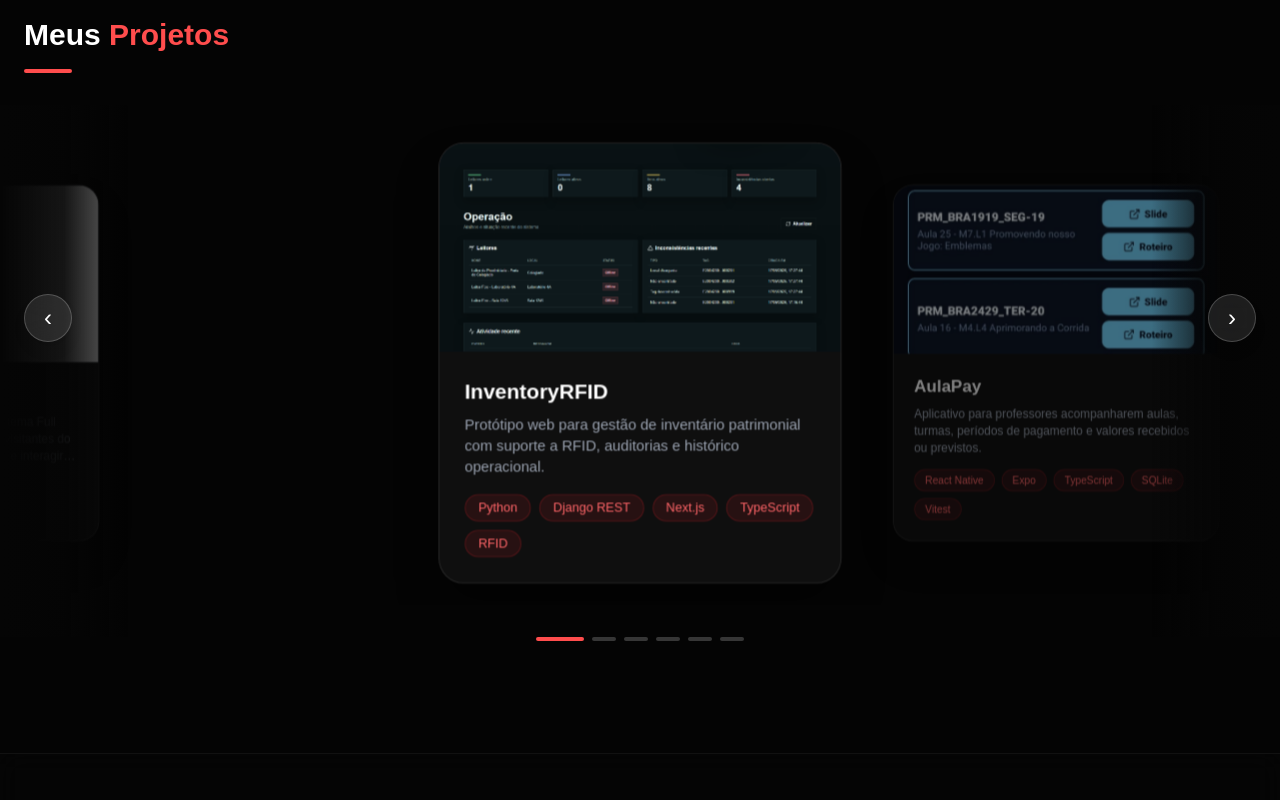
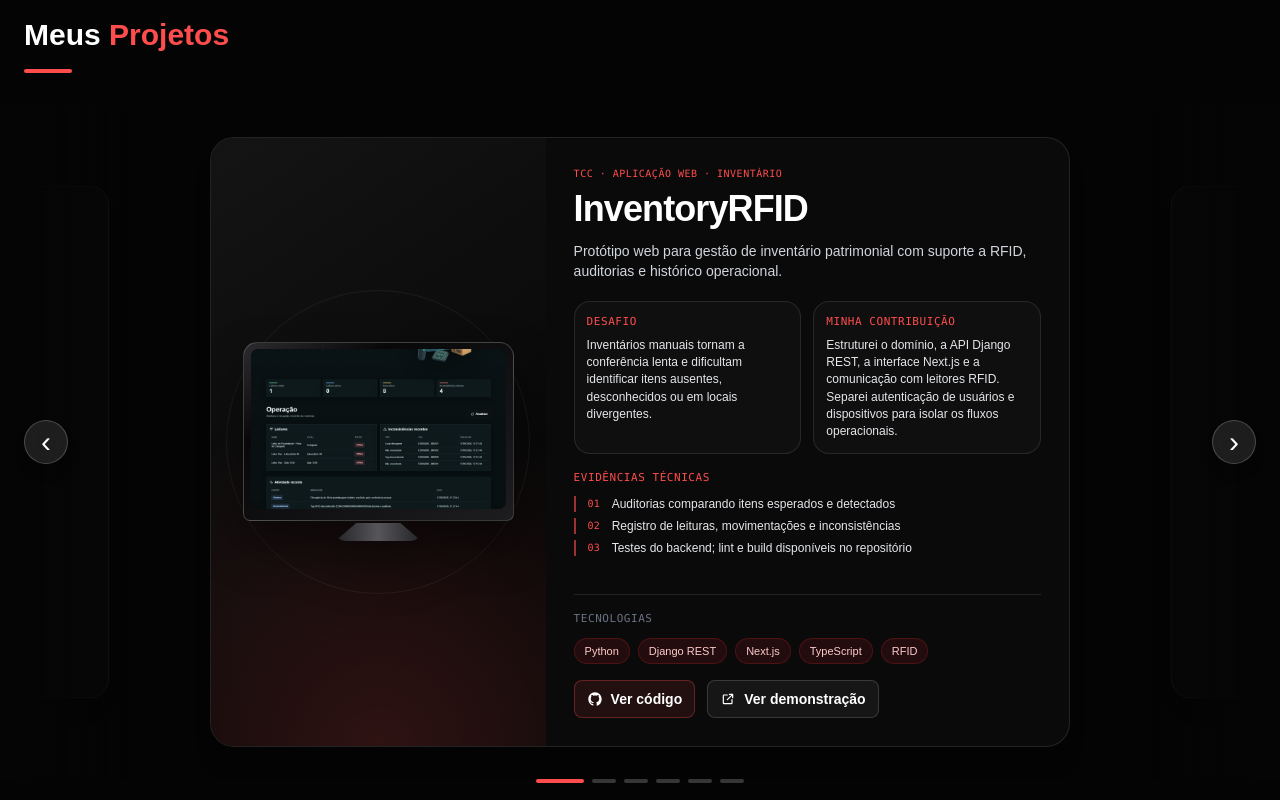
Before and after one commit to EzekLobo/ezequiel-lobo-portfolio, a Next.js app: page / in a window 1280 px wide. Shown: the part 880-1680 px from the top of the page. Built offline with nearby package versions, Linux system fonts and the light colour scheme.

Commit message:
feat: atualiza carrossel com projetos legados

```diff
--- a/app/globals.css
+++ b/app/globals.css
@@ -154,62 +154,122 @@ a { text-decoration: none; }
 }
 
 .carousel-slide-inner {
-  opacity: 0.5;
-  transform: scale(0.85);
+  opacity: 0.62;
+  transform: scale(0.84);
   transform-origin: center;
-  transition: opacity 500ms ease, transform 500ms cubic-bezier(.22,.75,.22,1);
+  transition: opacity 420ms ease, transform 420ms cubic-bezier(.22,.75,.22,1);
 }
 
 .carousel-slide-inner.is-active {
   opacity: 1;
-  transform: scale(1.05);
+  transform: scale(1);
+}
+
+.carousel-slide-inner:not(.is-active) [data-project-content] {
+  opacity: 0;
+  transition: opacity 180ms ease;
+}
+
+.carousel-slide-inner.is-active [data-project-content] {
+  opacity: 1;
+  transition: opacity 240ms ease 100ms;
 }
 
 .project-carousel-viewport { touch-action: pan-y; }
 
-.legacy-project-card {
-  width: 75vw;
-  height: 420px;
-  perspective: 1000px;
-  cursor: pointer;
+.project-visual {
+  position: relative;
+  isolation: isolate;
+  display: grid;
+  min-height: 13rem;
+  place-items: center;
+  overflow: hidden;
+  padding: 1.5rem;
+  background:
+    radial-gradient(circle at 50% 100%, rgb(255 77 77 / 0.16), transparent 55%),
+    linear-gradient(145deg, #141414, #070707 72%);
 }
 
-.legacy-project-card__inner {
-  position: relative;
-  width: 100%;
-  height: 100%;
-  transition: transform 700ms ease;
-  transform-style: preserve-3d;
+.project-visual::before {
+  position: absolute;
+  z-index: -1;
+  width: 13rem;
+  aspect-ratio: 1;
+  border: 1px solid rgb(255 255 255 / 0.06);
+  border-radius: 999px;
+  content: "";
 }
 
-.legacy-project-card__inner.is-flipped {
-  transform: rotateY(180deg);
+.project-device {
+  position: relative;
+  z-index: 1;
+  width: min(100%, 30rem);
+  filter: drop-shadow(0 1.5rem 1.5rem rgb(0 0 0 / 0.46));
 }
 
-.legacy-project-card__face {
-  position: absolute;
-  inset: 0;
-  display: flex;
-  flex-direction: column;
+.project-device__screen {
+  position: relative;
   overflow: hidden;
-  border: 1px solid rgb(255 255 255 / 0.1);
-  border-radius: 1.5rem;
-  background: #0f0f0f;
-  box-shadow: 0 1.5rem 2.5rem rgb(0 0 0 / 0.4);
-  backface-visibility: hidden;
+  background: #020202;
 }
 
-.legacy-project-card__face--back {
-  justify-content: space-between;
-  padding: 2rem;
-  border-color: rgb(239 68 68 / 0.3);
-  background: #1a1a1a;
-  text-align: center;
-  transform: rotateY(180deg);
+.project-device--desktop {
+  margin-bottom: 1.35rem;
+  padding: .42rem .42rem .7rem;
+  border: 1px solid rgb(255 255 255 / 0.18);
+  border-radius: .9rem .9rem .45rem .45rem;
+  background: linear-gradient(145deg, #2c2c2f, #080809 28%, #1d1d20);
 }
 
+.project-device--desktop .project-device__screen {
+  aspect-ratio: 16 / 10;
+  border-radius: .48rem;
+}
+
+.project-device__stand {
+  position: absolute;
+  bottom: -1.32rem;
+  left: 50%;
+  width: 32%;
+  height: 1.15rem;
+  border-radius: 0 0 .65rem .65rem;
+  background: linear-gradient(90deg, #242428, #55555a 50%, #242428);
+  clip-path: polygon(25% 0, 75% 0, 100% 100%, 0 100%);
+  translate: -50% 0;
+}
+
+.project-device--mobile {
+  width: min(58%, 13rem);
+  padding: .42rem;
+  border: 4px solid #151518;
+  border-radius: 2rem;
+  background: linear-gradient(145deg, #38383d, #101012 26%, #29292e);
+}
+
+.project-device--mobile .project-device__screen {
+  aspect-ratio: 9 / 19.5;
+  border-radius: 1.55rem;
+}
+
+.project-device__notch {
+  position: absolute;
+  top: .42rem;
+  left: 50%;
+  width: 36%;
+  height: .78rem;
+  border-radius: 0 0 .7rem .7rem;
+  background: #101012;
+  translate: -50% 0;
+}
+
+.project-device--preview { transform: scale(.92); }
+.project-device--preview.project-device--desktop { max-width: 17.5rem; }
+.project-device--preview.project-device--mobile { width: min(52%, 9.5rem); }
+
 @media (min-width: 768px) {
-  .legacy-project-card { width: 24rem; }
+  .project-visual { min-height: 0; height: 100%; padding: 2rem; }
+  .project-visual::before { width: 19rem; }
+  .project-device--mobile { width: min(62%, 14rem); }
 }
 
 .project-card-link:focus-visible,
--- a/components/ProjectCarousel.tsx
+++ b/components/ProjectCarousel.tsx
@@ -9,45 +9,34 @@ import { ExternalLinkIcon, GitHubIcon } from "./Icons";
 const WHEEL_DEBOUNCE = 240;
 
 export default function ProjectCarousel({ projects }: { projects: Project[] }) {
-  const [emblaRef, emblaApi] = useEmblaCarousel({
-    align: "center",
-    duration: 32,
-    loop: true,
-    skipSnaps: false,
-  });
+  const [emblaRef, emblaApi] = useEmblaCarousel({ align: "center", duration: 32, loop: true, skipSnaps: false });
   const [activeIndex, setActiveIndex] = useState(0);
+  const [selectedSnap, setSelectedSnap] = useState(0);
   const viewportRef = useRef<HTMLDivElement>(null);
   const wheelLockRef = useRef(0);
+  const loopedProjects = [...projects, ...projects, ...projects];
 
-  const setViewport = useCallback(
-    (node: HTMLDivElement | null) => {
-      viewportRef.current = node;
-      emblaRef(node);
-    },
-    [emblaRef],
-  );
-
+  const setViewport = useCallback((node: HTMLDivElement | null) => {
+    viewportRef.current = node;
+    emblaRef(node);
+  }, [emblaRef]);
   const previous = useCallback(() => emblaApi?.scrollPrev(), [emblaApi]);
   const next = useCallback(() => emblaApi?.scrollNext(), [emblaApi]);
   const scrollTo = useCallback((index: number) => emblaApi?.scrollTo(index), [emblaApi]);
 
   useEffect(() => {
-    if (!emblaApi || projects.length === 0) return;
-
+    if (!emblaApi) return;
     const update = () => {
       const snap = emblaApi.selectedScrollSnap();
+      setSelectedSnap(snap);
       setActiveIndex(snap % projects.length);
     };
 
-    emblaApi.scrollTo(0, true);
+    emblaApi.scrollTo(projects.length, true);
     update();
     emblaApi.on("select", update);
     emblaApi.on("reInit", update);
-
-    return () => {
-      emblaApi.off("select", update);
-      emblaApi.off("reInit", update);
-    };
+    return () => { emblaApi.off("select", update); emblaApi.off("reInit", update); };
   }, [emblaApi, projects.length]);
 
   useEffect(() => {
@@ -76,181 +65,91 @@ export default function ProjectCarousel({ projects }: { projects: Project[] }) {
 
   const onKeyDown = (event: React.KeyboardEvent<HTMLDivElement>) => {
     if (event.target !== event.currentTarget) return;
-    if (event.key === "ArrowLeft") {
-      event.preventDefault();
-      previous();
-    }
-    if (event.key === "ArrowRight") {
-      event.preventDefault();
-      next();
-    }
+    if (event.key === "ArrowLeft") { event.preventDefault(); previous(); }
+    if (event.key === "ArrowRight") { event.preventDefault(); next(); }
   };
 
   if (!projects.length) return null;
 
   return (
     <div className="relative w-full select-none" role="region" aria-label="Carrossel de projetos" aria-roledescription="carrossel">
-      <div className="relative pt-4 pb-8">
-        <div className="pointer-events-none absolute top-0 left-0 z-10 h-full w-32 bg-gradient-to-r from-brand-dark via-brand-dark/85 to-transparent" />
-        <div className="pointer-events-none absolute top-0 right-0 z-10 h-full w-32 bg-gradient-to-l from-brand-dark via-brand-dark/85 to-transparent" />
-
-        <button
-          type="button"
-          className="carousel-control absolute top-[40%] left-4 z-20 grid h-10 w-10 -translate-y-1/2 place-items-center rounded-full border border-white/20 bg-white/10 text-2xl text-white shadow-lg backdrop-blur-md transition-all hover:scale-110 hover:bg-brand-red md:left-6 md:h-12 md:w-12"
-          aria-label="Projeto anterior"
-          onClick={previous}
-        >
-          ‹
-        </button>
-
+      <div className="relative">
+        <div className="pointer-events-none absolute top-0 left-0 z-10 h-full w-32 bg-gradient-to-r from-brand-dark via-brand-dark/80 to-transparent" />
+        <div className="pointer-events-none absolute top-0 right-0 z-10 h-full w-32 bg-gradient-to-l from-brand-dark via-brand-dark/80 to-transparent" />
+        <button type="button" className="carousel-control absolute top-1/2 left-4 z-20 grid h-11 w-11 -translate-y-1/2 place-items-center rounded-full border border-white/20 bg-white/10 text-3xl text-white shadow-lg backdrop-blur-md transition-all hover:scale-110 hover:bg-brand-red md:left-6" aria-label="Projeto anterior" onClick={previous}>‹</button>
         <div ref={setViewport} tabIndex={0} onKeyDown={onKeyDown} className="project-carousel-viewport cursor-grab overflow-hidden py-8 active:cursor-grabbing">
-          <div className="flex items-center gap-8 px-[15vw] md:px-[25vw]">
-            {projects.map((project, index) => {
-              const active = index === activeIndex;
-
-              return (
-                <div key={`${project.repository ?? project.title}-${index}`} className="w-[75vw] shrink-0 md:w-96" aria-hidden={!active}>
-                  <div className={`carousel-slide-inner ${active ? "is-active" : ""}`}>
-                    <ProjectCard project={project} active={active} />
-                  </div>
-                </div>
-              );
-            })}
+          <div className="flex gap-8 px-[8vw] md:px-[calc(50%_-_430px)]">
+            {loopedProjects.map((project, index) => (
+              <div key={`${project.title}-${index}`} className="w-[84vw] shrink-0 md:w-[860px]" aria-hidden={index !== selectedSnap}>
+                <div className={`carousel-slide-inner ${index === selectedSnap ? "is-active" : ""}`}><ProjectCard project={project} active={index === selectedSnap} /></div>
+              </div>
+            ))}
           </div>
         </div>
-
-        <button
-          type="button"
-          className="carousel-control absolute top-[40%] right-4 z-20 grid h-10 w-10 -translate-y-1/2 place-items-center rounded-full border border-white/20 bg-white/10 text-2xl text-white shadow-lg backdrop-blur-md transition-all hover:scale-110 hover:bg-brand-red md:right-6 md:h-12 md:w-12"
-          aria-label="Próximo projeto"
-          onClick={next}
-        >
-          ›
-        </button>
+        <button type="button" className="carousel-control absolute top-1/2 right-4 z-20 grid h-11 w-11 -translate-y-1/2 place-items-center rounded-full border border-white/20 bg-white/10 text-3xl text-white shadow-lg backdrop-blur-md transition-all hover:scale-110 hover:bg-brand-red md:right-6" aria-label="Próximo projeto" onClick={next}>›</button>
       </div>
-
       <div className="flex justify-center gap-2 pb-4" role="tablist" aria-label="Selecionar projeto">
-        {projects.map((project, index) => (
-          <button
-            key={project.repository ?? project.title}
-            type="button"
-            role="tab"
-            aria-selected={index === activeIndex}
-            aria-label={`Ver projeto ${index + 1}: ${project.title}`}
-            className={`carousel-dot h-1 rounded-full transition-all ${index === activeIndex ? "w-12 bg-brand-red" : "w-6 bg-white/20 hover:bg-white/40"}`}
-            onClick={() => scrollTo(index)}
-          />
-        ))}
+        {projects.map((project, index) => <button key={project.title} type="button" role="tab" aria-selected={index === activeIndex} aria-label={`Ver projeto ${index + 1}: ${project.title}`} className={`carousel-dot h-1 rounded-full transition-all ${index === activeIndex ? "w-12 bg-brand-red" : "w-6 bg-white/20 hover:bg-white/40"}`} onClick={() => scrollTo(index + projects.length)} />)}
       </div>
     </div>
   );
 }
 
 function ProjectCard({ project, active }: { project: Project; active: boolean }) {
-  const [isFlipped, setIsFlipped] = useState(false);
-  const pointerStart = useRef({ x: 0, y: 0 });
-  const pointerMoved = useRef(false);
-  const flipped = active && isFlipped;
-
-  const toggleFlip = () => {
-    if (active && !pointerMoved.current) setIsFlipped((current) => !current);
-  };
+  const evidence = project.evidence ?? [];
+  const problem = project.problem ?? project.summary;
+  const contribution = project.contribution ?? "Projeto documentado no repositório, com foco na aplicação prática das tecnologias apresentadas.";
 
   return (
-    <article
-      className="legacy-project-card"
-      tabIndex={active ? 0 : -1}
-      aria-label={`${project.title}. ${flipped ? "Verso" : "Frente"} do card`}
-      onMouseEnter={() => active && setIsFlipped(true)}
-      onMouseLeave={() => setIsFlipped(false)}
-      onPointerDown={(event) => {
-        pointerStart.current = { x: event.clientX, y: event.clientY };
-        pointerMoved.current = false;
-      }}
-      onPointerMove={(event) => {
-        const distance = Math.hypot(event.clientX - pointerStart.current.x, event.clientY - pointerStart.current.y);
-        if (distance > 6) pointerMoved.current = true;
-      }}
-      onClick={toggleFlip}
-      onKeyDown={(event) => {
-        if (event.key === "Enter" || event.key === " ") {
-          event.preventDefault();
-          toggleFlip();
-        }
-      }}
-    >
-      <div className={`legacy-project-card__inner ${flipped ? "is-flipped" : ""}`}>
-        <div aria-hidden={flipped} className="legacy-project-card__face legacy-project-card__face--front">
-          <div className="relative h-52 bg-gray-900">
-            {project.image ? (
-              <Image
-                src={project.image}
-                alt={project.imageAlt ?? project.title}
-                fill
-                sizes="(max-width: 768px) 75vw, 384px"
-                className="object-cover"
-                draggable={false}
-              />
-            ) : (
-              <div className="grid h-full place-items-center bg-gradient-to-br from-brand-card to-black px-6 text-center font-mono text-xs tracking-[0.18em] text-gray-500 uppercase">
-                {project.title}
-              </div>
-            )}
-          </div>
+    <article data-project-card className="relative overflow-hidden rounded-3xl border border-white/10 bg-brand-card shadow-xl md:grid md:h-[610px] md:grid-cols-[minmax(290px,.78fr)_minmax(0,1.22fr)]">
+      {!active && <ProjectPreview project={project} />}
+      <ProjectVisual project={project} />
+      <div data-project-content className="flex flex-col p-6 md:p-7">
+        <header>
+          <p className="font-mono text-[10px] tracking-wider text-brand-red uppercase">{project.eyebrow}</p>
+          <h3 className="mt-2 text-3xl font-bold tracking-tight text-white md:text-4xl">{project.title}</h3>
+          <p className="mt-3 text-sm leading-5 text-gray-300">{project.summary}</p>
+        </header>
 
-          <div className="p-6">
-            <h3 className="text-xl font-bold text-white">{project.title}</h3>
-            <p className="mt-2 line-clamp-3 text-sm text-gray-400">{project.summary}</p>
+        <dl className="mt-5 grid gap-3 md:grid-cols-2">
+          <div className="rounded-2xl border border-white/10 bg-white/[0.025] p-3"><dt className="font-mono text-[11px] tracking-wider text-brand-red uppercase">Desafio</dt><dd className="mt-1.5 text-[12px] leading-[1.45] text-gray-200">{problem}</dd></div>
+          <div className="rounded-2xl border border-white/10 bg-white/[0.025] p-3"><dt className="font-mono text-[11px] tracking-wider text-brand-red uppercase">Minha contribuição</dt><dd className="mt-1.5 text-[12px] leading-[1.45] text-gray-200">{contribution}</dd></div>
+        </dl>
 
-            <div className="mt-4 flex flex-wrap gap-2">
-              {project.technologies.map((technology) => (
-                <span key={technology} className="rounded-full border border-red-500/20 bg-red-500/10 px-3 py-1 text-[10px] text-red-400 md:text-xs">
-                  {technology}
-                </span>
-              ))}
-            </div>
-          </div>
-        </div>
+        <section className="mt-4" aria-label={`Evidências de ${project.title}`}>
+          <p className="font-mono text-[11px] tracking-wider text-brand-red uppercase">Evidências técnicas</p>
+          <ul className="mt-2.5 grid gap-1.5">{(evidence.length ? evidence : ["Tecnologias e escopo descritos no repositório do projeto"]).map((item, index) => <li key={item} className="flex items-start gap-3 border-l-2 border-brand-red/60 pl-3 text-[12px] leading-4 text-gray-200"><span aria-hidden="true" className="font-mono text-[10px] text-brand-red">0{index + 1}</span><span>{item}</span></li>)}</ul>
+        </section>
 
-        <div aria-hidden={!flipped} className="legacy-project-card__face legacy-project-card__face--back">
-          <div>
-            <p className="mb-4 font-mono text-xs tracking-[0.16em] text-red-500 uppercase">Sobre o projeto</p>
-            <h3 className="text-xl font-bold text-white">{project.title}</h3>
-            <p className="mt-4 text-sm leading-relaxed text-gray-200">{project.summary}</p>
-          </div>
-
-          <div className="flex w-full flex-col gap-3">
-            {project.repository && (
-              <a
-                href={project.repository}
-                target="_blank"
-                rel="noopener noreferrer"
-                className="project-card-link inline-flex w-full items-center justify-center gap-2 rounded-xl bg-red-600 py-3 text-sm font-bold text-white transition-colors hover:bg-red-700"
-                tabIndex={active ? undefined : -1}
-                onClick={(event) => event.stopPropagation()}
-                onPointerDown={(event) => event.stopPropagation()}
-              >
-                <GitHubIcon className="h-4 w-4" />
-                Acessar repositório
-              </a>
-            )}
-            {project.demo && (
-              <a
-                href={project.demo}
-                target="_blank"
-                rel="noopener noreferrer"
-                className="project-card-link inline-flex w-full items-center justify-center gap-2 rounded-xl border border-white/15 bg-white/5 py-3 text-sm font-bold text-white transition-colors hover:bg-white/10"
-                tabIndex={active ? undefined : -1}
-                onClick={(event) => event.stopPropagation()}
-                onPointerDown={(event) => event.stopPropagation()}
-              >
-                <ExternalLinkIcon className="h-4 w-4" />
-                Ver demonstração
-              </a>
-            )}
-          </div>
+        <div className="mt-auto border-t border-white/10 pt-4">
+          <p className="font-mono text-[11px] tracking-wider text-gray-500 uppercase">Tecnologias</p>
+          <div className="mt-2.5 flex flex-wrap gap-2">{project.technologies.map((tech) => <span key={tech} className="rounded-full border border-red-500/20 bg-red-500/10 px-2.5 py-1 text-[11px] text-red-200">{tech}</span>)}</div>
+          <div className="mt-4 flex flex-wrap gap-3">{project.repository && <a className="project-card-link inline-flex items-center gap-2 rounded-lg border border-brand-red/30 bg-brand-red/10 px-3 py-2 text-sm font-bold text-white transition-colors hover:bg-brand-red/20" href={project.repository} target="_blank" rel="noreferrer" tabIndex={active ? undefined : -1}><GitHubIcon className="h-4 w-4" />Ver código</a>}{project.demo && <a className="project-card-link inline-flex items-center gap-2 rounded-lg border border-white/15 bg-white/5 px-3 py-2 text-sm font-bold text-white transition-colors hover:bg-white/10" href={project.demo} target="_blank" rel="noreferrer" tabIndex={active ? undefined : -1}><ExternalLinkIcon className="h-4 w-4" />Ver demonstração</a>}</div>
         </div>
       </div>
     </article>
   );
 }
+
+function ProjectVisual({ project }: { project: Project }) {
+  if (!project.image) return null;
+  return <div className={`project-visual project-visual--${project.presentation ?? "desktop"}`}><ProjectDevice project={project} /></div>;
+}
+
+function ProjectDevice({ project, preview = false }: { project: Project; preview?: boolean }) {
+  const presentation = project.presentation ?? "desktop";
+
+  return (
+    <div className={`project-device project-device--${presentation} ${preview ? "project-device--preview" : ""}`}>
+      <div className="project-device__screen">
+        <Image src={project.image!} alt={preview ? "" : project.imageAlt ?? project.title} fill sizes={preview ? "280px" : "(max-width: 768px) 84vw, 390px"} className="object-cover" draggable={false} />
+      </div>
+      {presentation === "mobile" ? <span aria-hidden="true" className="project-device__notch" /> : <span aria-hidden="true" className="project-device__stand" />}
+    </div>
+  );
+}
+
+function ProjectPreview({ project }: { project: Project }) {
+  if (!project.image) return null;
+  return <div aria-hidden="true" className="pointer-events-none absolute inset-0 z-10 grid place-items-center bg-brand-card/95 p-8"><ProjectDevice project={project} preview /></div>;
+}
--- a/content/portfolio.ts
+++ b/content/portfolio.ts
@@ -64,6 +64,15 @@ export const projects: Project[] = [
     eyebrow: "Projeto legado · IA generativa",
     summary:
       "Engenharia de Prompts e colaboração IA-Humano, documentando a criação de produtos digitais como o Podcast Devboot e o ebook Destravando a Lógica. Utiliza frameworks avançados de Persona & Contexto e Chain-of-Thought para garantir saídas multimodais profissionais em texto, imagem e áudio.",
+    problem:
+      "Transformar conceitos de IA generativa em produtos digitais documentados e com saídas multimodais consistentes.",
+    contribution:
+      "Documentei experimentos de engenharia de prompts, definição de persona e contexto e produção de materiais em texto, imagem e áudio.",
+    evidence: [
+      "Podcast Devboot e ebook Destravando a Lógica",
+      "Frameworks de Persona & Contexto e Chain-of-Thought",
+      "Saídas multimodais documentadas",
+    ],
     technologies: ["Gemini 1.5 Pro", "GPT-4", "IA Voice Design"],
     repository: "https://github.com/EzekLobo/Fundamentos_IA_Generativa-Universia",
     image: "/projects/legacy/fundamentos-ia-generativa.jpg",
@@ -94,6 +103,15 @@ export const projects: Project[] = [
     eyebrow: "Projeto legado · APIs .NET",
     summary:
       "API de gestão de correntistas desenvolvida em .NET sob arquitetura de microserviços. O projeto foca no isolamento de domínios e bancos de dados independentes por equipe.",
+    problem:
+      "Organizar uma API de correntistas com domínios e dados isolados entre equipes.",
+    contribution:
+      "Desenvolvi a API .NET com separação de responsabilidades, persistência com Entity Framework Core e documentação dos endpoints.",
+    evidence: [
+      ".NET 7 e Entity Framework Core",
+      "API de pessoas e correntistas com migrations",
+      "Swagger para documentação dos endpoints",
+    ],
     technologies: [".NET", "Entity Framework Core", "SQL Server", "Swagger", "Docker"],
     repository: "https://github.com/EzekLobo/Cepedi.Banco.Pessoa-ResTIC18",
     image: "/projects/legacy/sistema-bancario.jpg",
@@ -104,6 +122,15 @@ export const projects: Project[] = [
     eyebrow: "Projeto legado · IoT em tempo real",
     summary:
       "Projeto de IoT E2E integrado ao ecossistema Full Stack (Django/Next.js) que permite aos visitantes do portfólio monitorar o clima do laboratório e interagir diretamente com o hardware em tempo real.",
+    problem:
+      "Conectar hardware IoT a uma aplicação web para disponibilizar telemetria e interação em tempo real.",
+    contribution:
+      "Integrei o Raspberry Pi Pico W e MicroPython ao ecossistema Django/Next.js para leitura ambiental e interação com o dispositivo.",
+    evidence: [
+      "Monitoramento de temperatura e umidade",
+      "Interação com hardware Pico W",
+      "Fluxo integrado entre backend, frontend e dispositivo",
+    ],
     technologies: ["Raspberry Pi Pico W", "MicroPython"],
     repository: "https://wokwi.com/projects/457570469064366081",
     image: "/projects/legacy/ecosync-iot.png",
```
Also changed, not shown: 1 other file (tests, documents, lock files or other folders).
